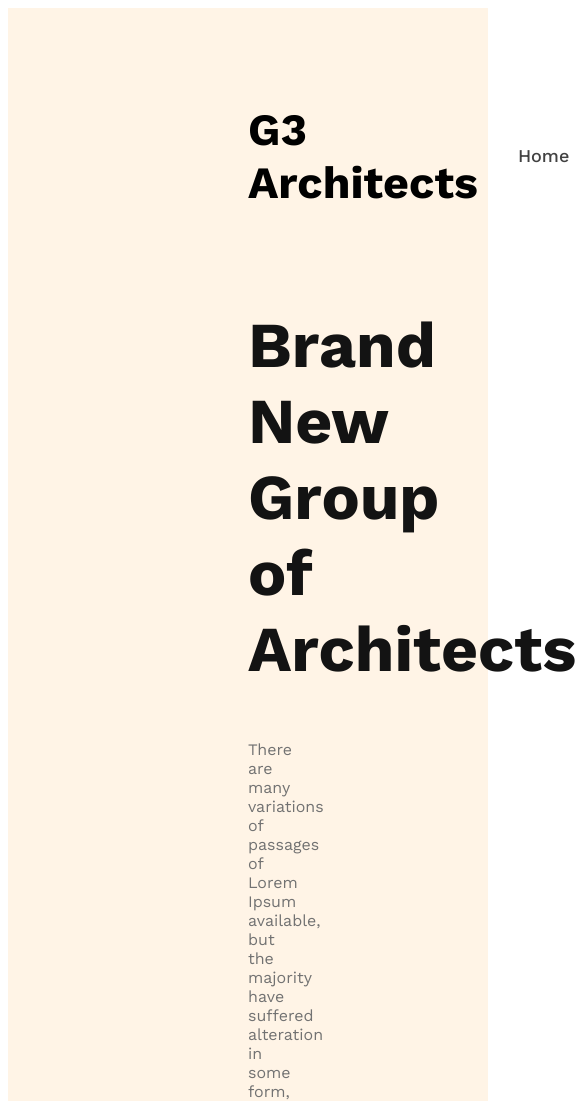
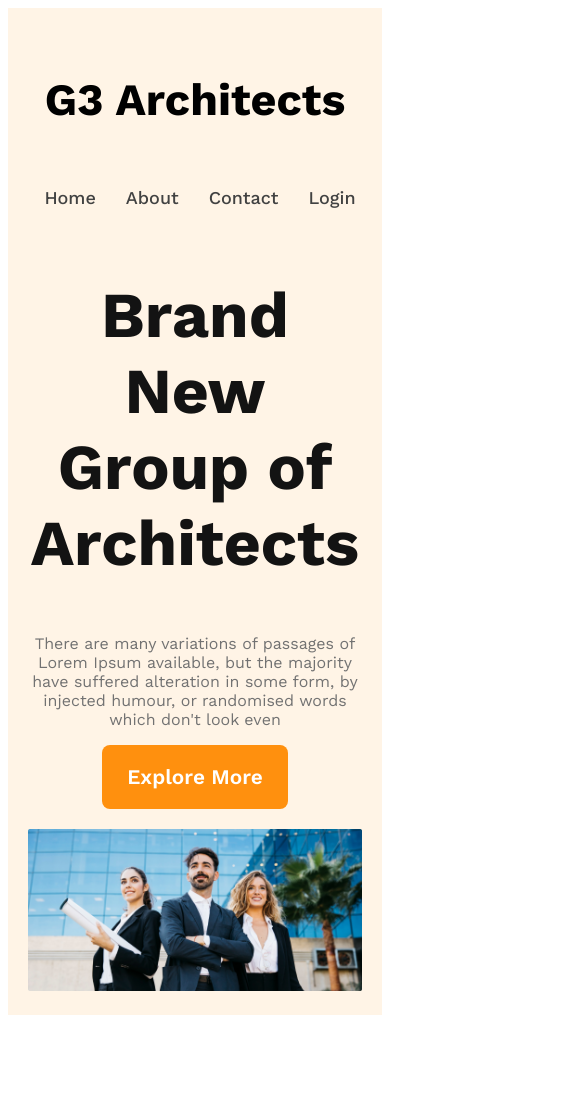
Before and after one commit to shakurShirajul/responsive-web-design, a plain HTML site: page index.html in a window 390 px wide. Shown: the top 1101 px of the page, 585 px wide, since content can reach past the window. After the commit the page ends 1023 px from the top, so only its background shows below. Drawn offline with nearby package versions, Linux system fonts and the light colour scheme.

Commit message:
finshed header section for mobile and tablet

```diff
--- a/index.html
+++ b/index.html
@@ -27,6 +27,7 @@
                 </p>
                 <button class="btn-primary">Explore More</button>
             </div>
+            <img src="images/banner.png" alt="">
         </section>
     </header>
     <main>
--- a/styles/style.css
+++ b/styles/style.css
@@ -15,6 +15,7 @@
     font-weight: 600;
     padding: 20px 25px;
     border: none;
+    cursor: pointer;
 }
 
 header {
@@ -49,7 +50,7 @@
     font-size: 18px;
     font-weight: 500;
 }
-
+/* Banner Styles */
 .banner-content {
     max-width: 800px;
     text-align: center;
@@ -69,3 +70,27 @@
     font-style: normal;
     font-weight: 400;
 }
+.banner img{
+    margin-top: 20px;
+    width: 100%;
+}
+
+/* Responsive Media Query */
+@media screen and (max-width: 574px) {
+    header{
+        padding: 20px;
+    }
+    nav{
+        flex-direction: column;
+    }
+}
+
+/* Tablet Or Medium Devices */
+@media screen and (min-width: 577px) and (max-width: 960px) {
+    header{
+        padding: 50px;
+    }
+    nav{
+        flex-direction: column;
+    }
+}
```
